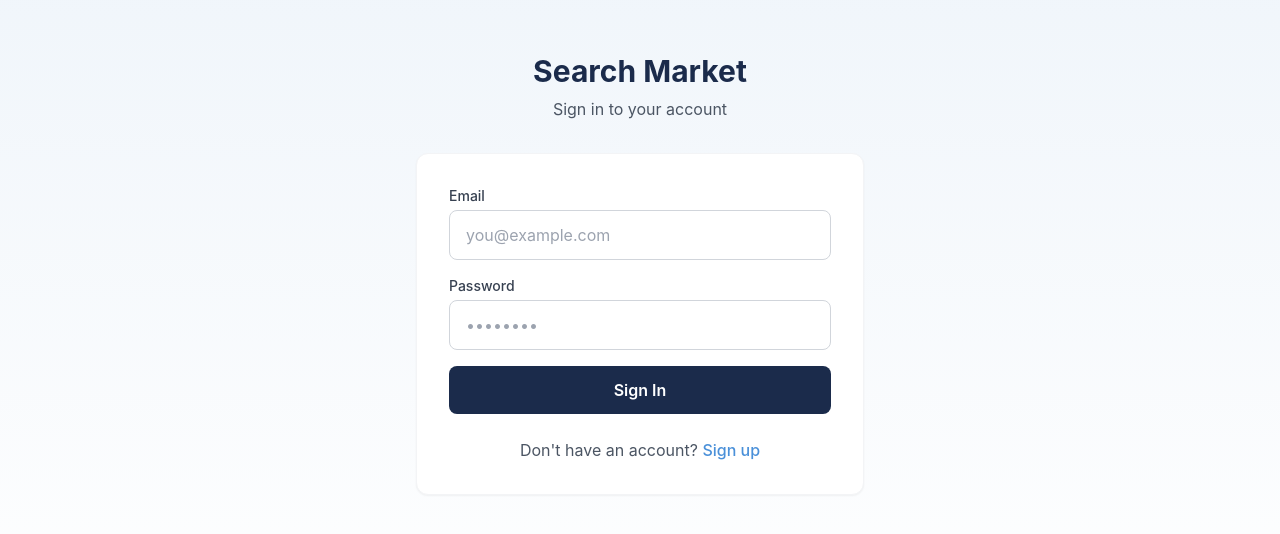
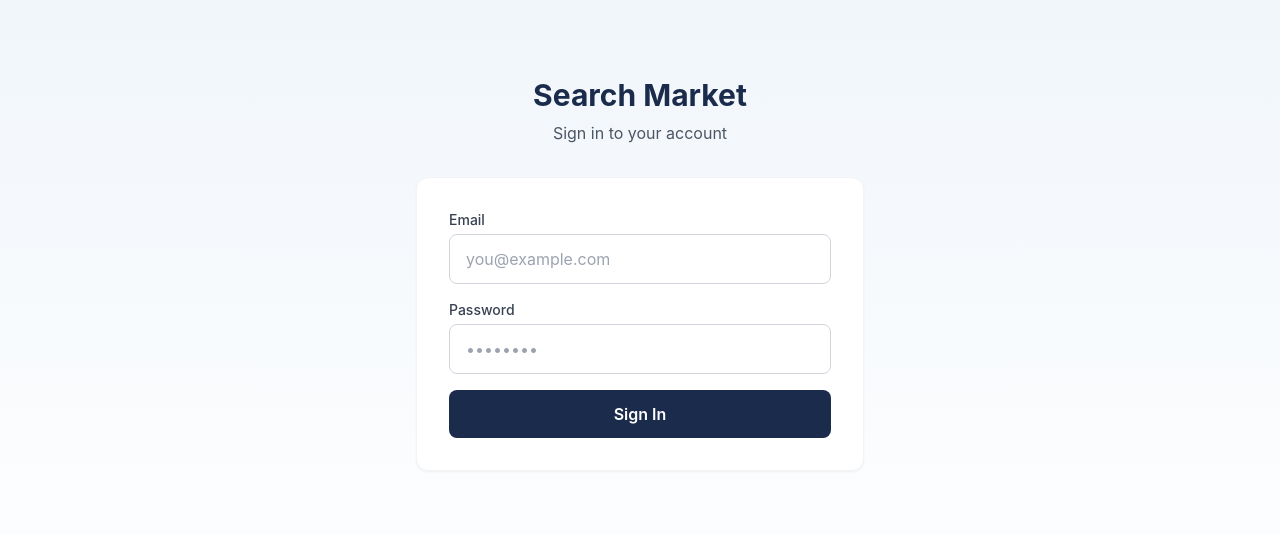
Before and after one commit to searchmarket/search-market-ats, a Next.js app: page /auth/login in a window 1280 px wide. Shown: the part 126-660 px from the top of the page. Built offline with nearby package versions, Linux system fonts and the light colour scheme; no server answers.

Commit message:
Remove signup link from login page

```diff
--- a/src/app/auth/login/page.tsx
+++ b/src/app/auth/login/page.tsx
@@ -3,7 +3,6 @@
 import { useState } from 'react'
 import { createClient } from '@/lib/supabase-browser'
 import { useRouter } from 'next/navigation'
-import Link from 'next/link'
 
 export default function Login() {
   const [email, setEmail] = useState('')
@@ -84,13 +83,6 @@ export default function Login() {
               {loading ? 'Signing in...' : 'Sign In'}
             </button>
           </form>
-
-          <p className="text-center mt-6 text-gray-600">
-            Don&apos;t have an account?{' '}
-            <Link href="/auth/signup" className="text-brand-accent hover:underline font-medium">
-              Sign up
-            </Link>
-          </p>
         </div>
       </div>
     </div>
```
